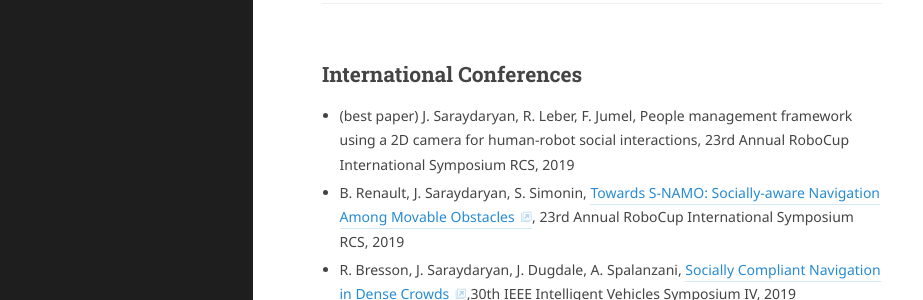
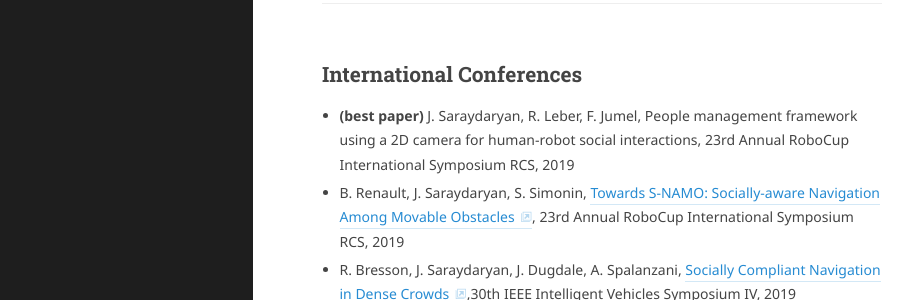
Before and after one commit to jacques-saraydaryan/jacques-saraydaryan.github.io, a Jekyll site: the page built from menus_pages/researchPage.md, in a window 1280 px wide and 900 px high, scrolled down 331 px. Shown: the part 154-454 px from the top of the window, without its empty margins (0-923 px from the left). Built offline with Jekyll 4.4.1, drawn with Linux system fonts in a browser that asks for light colours; some web fonts are replaced.

```diff
--- a/menus_pages/researchPage.md
+++ b/menus_pages/researchPage.md
@@ -19,7 +19,7 @@ accent_image:
 # 2019
 ***
 ## International Conferences
-* (best paper) J. Saraydaryan, R. Leber, F. Jumel, People management framework using a 2D camera for human-robot social interactions, 23rd Annual RoboCup International Symposium RCS, 2019
+* **(best paper)** J. Saraydaryan, R. Leber, F. Jumel, People management framework using a 2D camera for human-robot social interactions, 23rd Annual RoboCup International Symposium RCS, 2019
 * B. Renault, J. Saraydaryan, S. Simonin, [Towards S-NAMO: Socially-aware Navigation Among Movable Obstacles](https://hal.archives-ouvertes.fr/hal-02293242), 23rd Annual RoboCup International Symposium RCS, 2019
 * R. Bresson, J. Saraydaryan, J. Dugdale, A. Spalanzani, [Socially Compliant Navigation in Dense Crowds](https://hal.inria.fr/hal-02096006),30th IEEE Intelligent Vehicles Symposium IV, 2019
 
```
